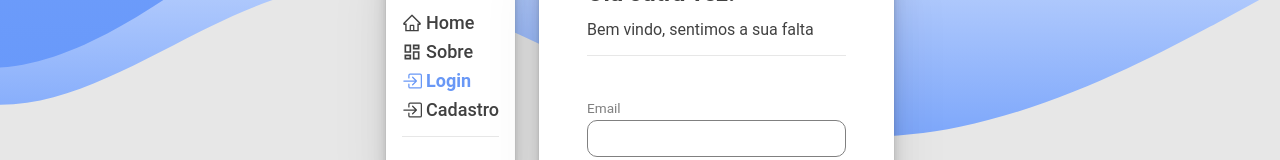
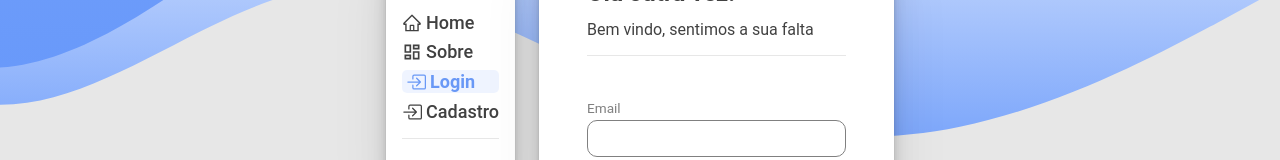
Before and after one commit to UnBArqDsw2021-2/2021.2_g2_kilimpinho_frontend, a Next.js app: page /login in a window 1280 px wide. Shown: the part 229-389 px from the top of the page. Built offline with nearby package versions, Linux system fonts and the light colour scheme.

Commit message:
Add activeItem background

```diff
--- a/src/components/SideMenu/styles.tsx
+++ b/src/components/SideMenu/styles.tsx
@@ -18,6 +18,9 @@ export const MenuWrapper = styled.div`
 const activeNavItem = css`
   ${({ theme }) => css`
     color: ${theme.colors.primary};
+    background: rgba(100, 150, 250, 0.1);
+    border-radius: 5px;
+    padding: 1px ${theme.spacings.tiny};
     font-weight: ${theme.font.weights.semiBold};
   `}
 `;
--- a/src/styles/theme.ts
+++ b/src/styles/theme.ts
@@ -30,6 +30,7 @@ export const theme = {
     black: '#202020',
     primary: '#6998F6',
     primaryTint: '#53B6E0',
+    primaryStronger: '#6496FA',
     primaryShade: '#AFFEF9',
     secondary: '#8735FC',
     white: '#FFFFFF',
```
